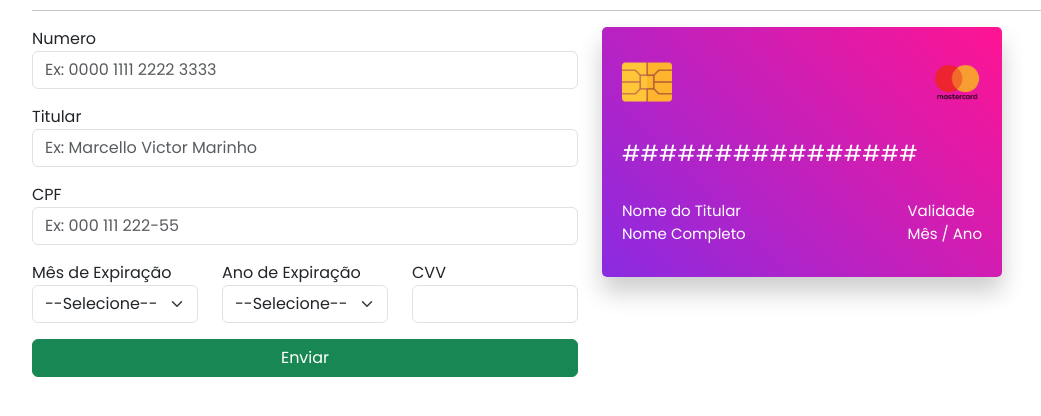
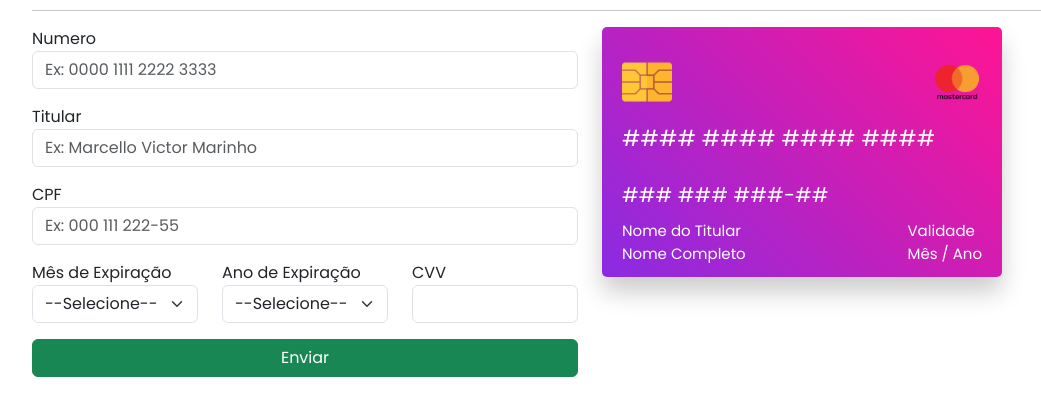
Before and after one commit to marcellovm/cartao, a plain HTML site: page index.html in a window 1280 px wide. Shown: the part 70-486 px from the top of the page, without its empty margins (50-1091 px from the left). Drawn offline with nearby package versions, Linux system fonts and the light colour scheme.

Commit message:
Incrementando CPF para aparecer no cartao ao digitar no formulario

```diff
--- a/css/custom.css
+++ b/css/custom.css
@@ -32,8 +32,13 @@
     height: 50px;
 }
 .card-container .frente .card-numero-box {
-    padding: 30px 0;
+    padding: 15px 0;
     font-size: 22px;
+    color: #fff;
+}
+.card-container .frente .card-cpf-box {
+    padding: 10px 0;
+    font-size: 20px;
     color: #fff;
 }
 .card-container .frente .flexbox {
--- a/index.html
+++ b/index.html
@@ -53,7 +53,8 @@
                         <img src="img/chip.png" alt="">
                         <img src="img/cartao.png" alt="">
                     </div>
-                    <div id="card_numero" class="card-numero-box">################</div>
+                    <div id="card_numero" class="card-numero-box">#### #### #### ####</div>
+                    <div id="card_cpf" class="card-cpf-box">### ### ###-##</div>
                     <div class="flexbox">
                         <div class="box">
                             <span>Nome do Titular</span>
--- a/scripts/validar.js
+++ b/scripts/validar.js
@@ -52,6 +52,7 @@ function alterarCpf() {
     if (cpf.value.length === 14) {
         cpf.classList.add('is-valid');
     }
+    card_cpf.innerHTML = cpf.value;
 }
 function alterarMes() {
     mes.classList.remove('is-invalid');
```
